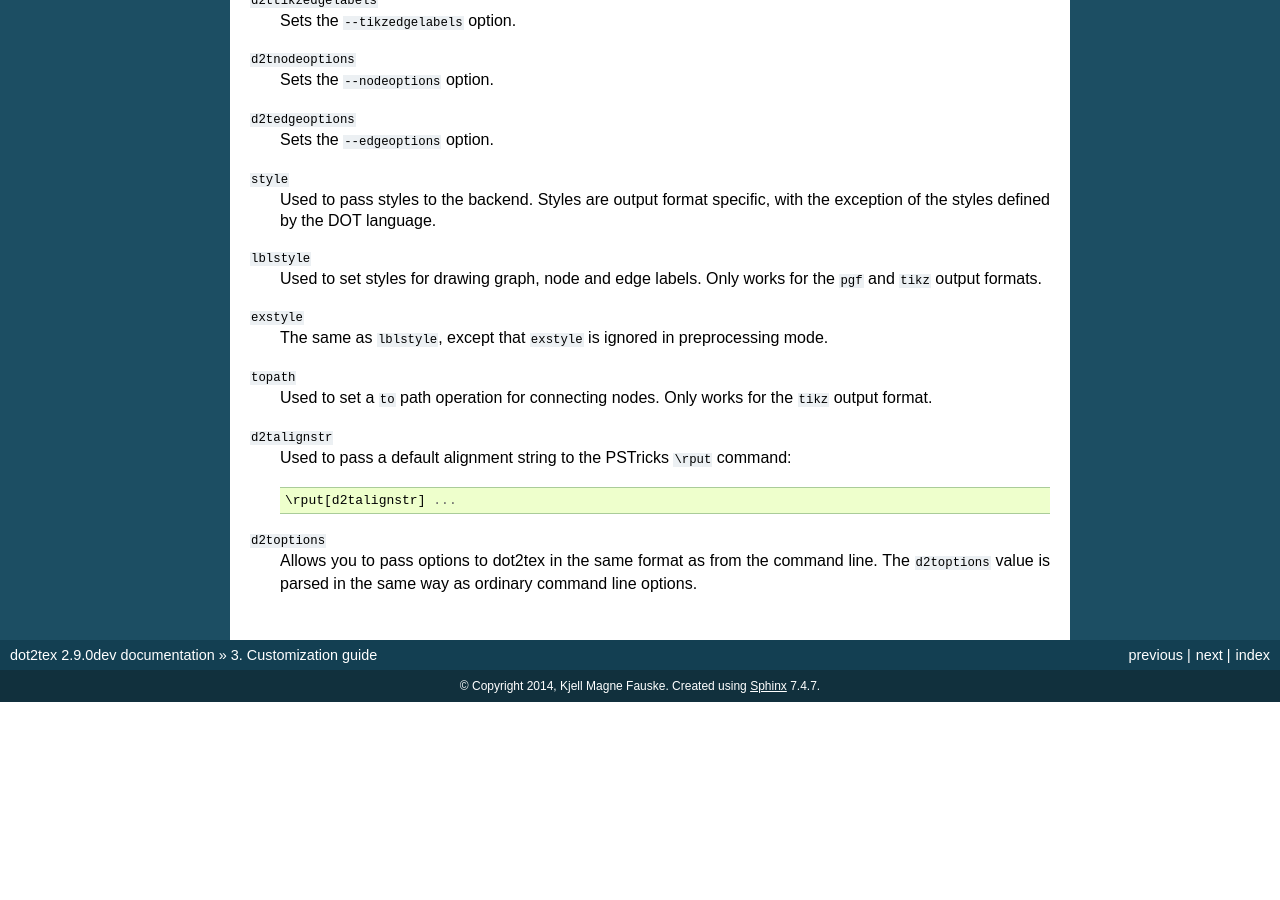
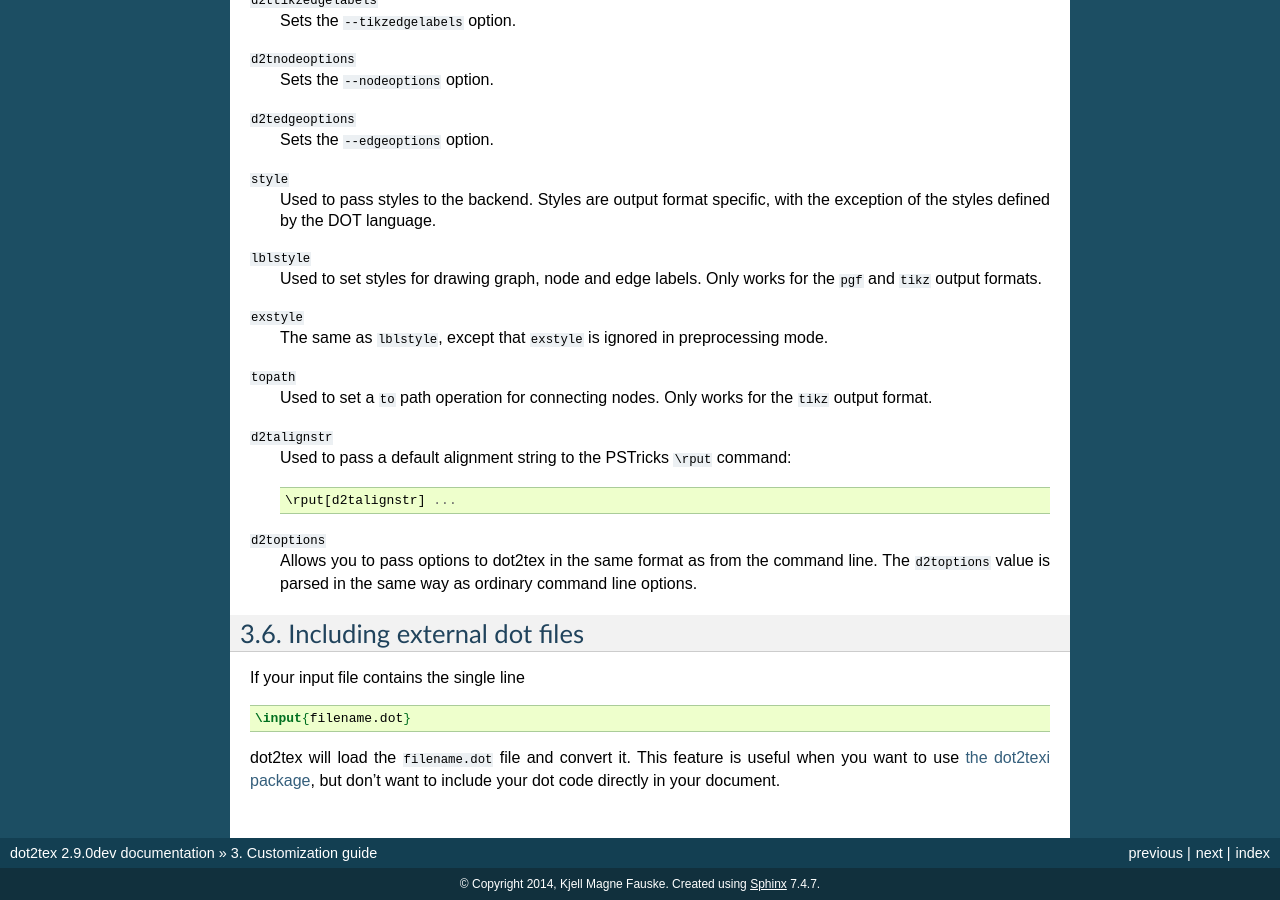
Before and after one commit to xyz2tex/dot2tex, a Sphinx documentation site: the page built from docs/customization_guide.rst, in a window 1280 px wide and 900 px high, scrolled down 9998 px. Built offline with Sphinx 7.4.7, drawn with Linux system fonts in a browser that asks for light colours; formulas are drawn with MathJax 3; before the commit the page ends 10700 px from its top, so only the background shows below that; some of the changed text lies outside the part shown.

Commit message:
Fix missing references in documentation

```diff
--- a/docs/customization_guide.rst
+++ b/docs/customization_guide.rst
@@ -304,7 +304,7 @@ Named colors are supported, but you have to ensure that the colors are defined i
 
 For convenience, a color definition file ``gcols.tex`` is distributed with dot2tex. You can find it in the ``examples`` directory. This file defines most of Graphviz's named colors as lower case. Include this file in the preamble if you need it.
 
-.. templates:
+.. _templates:
 
 Templates
 =========
@@ -518,3 +518,17 @@ Dot2tex defines several special graph, node and edge attributes. Most of them ar
 
 ``d2toptions``
   Allows you to pass options to dot2tex in the same format as from the command line. The ``d2toptions`` value is parsed in the same way as ordinary command line options.
+
+
+.. _external_dot_files:
+
+Including external dot files
+============================
+
+If your input file contains the single line
+
+.. sourcecode:: latex
+
+    \input{filename.dot}
+
+dot2tex will load the ``filename.dot`` file and convert it. This feature is useful when you want to use :ref:`the dot2texi package <dot2texi_package>`, but don't want to include your dot code directly in your document.
--- a/docs/index.rst
+++ b/docs/index.rst
@@ -29,6 +30,7 @@ Contents:
 
 
 Additional notes
+================
 
 .. toctree::
    :maxdepth: 2
--- a/docs/installation_guide.rst
+++ b/docs/installation_guide.rst
@@ -14,7 +14,7 @@ The following software and modules are required to run dot2tex:
 
 Users have reported problems using dot2tex with old versions of pyparsing and Graphviz.
 
-A natural companion to dot2tex is `the dot2texi LaTeX package`_ for embedding graphs directly in your LaTeX source code.
+A natural companion to dot2tex is `the dot2texi LaTeX package <dot2texi_>`_ for embedding graphs directly in your LaTeX source code.
 
 Dot2tex was developed and tested using Python_ 2.7.
 
--- a/docs/tipsandtricks.rst
+++ b/docs/tipsandtricks.rst
@@ -136,6 +136,8 @@ Compare the above code with the ``tikz`` output:
 
 The code is much more compact and it is quite easy to modify the graph.
 
+.. _dot2texi_package:
+
 The dot2texi LaTeX package
 --------------------------
 
```
Also changed, not shown: other parts of docs/index.rst (+2 -1 lines), other parts of docs/tipsandtricks.rst (+1 -1 lines), docs/usage_guide.rst (+2 -6 lines), 1 other file.
